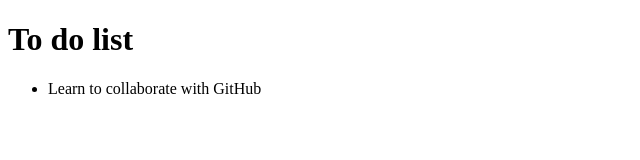
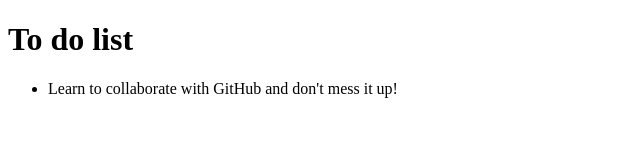
Before and after one commit to kairihye/team-lab-practice, a plain HTML site: page index.html in a window 1280 px wide. Shown: the whole page, without its empty margins (0-640 px from the left). Drawn offline with Linux system fonts and the light colour scheme.

Commit message:
Changed first list item

```diff
--- a/index.html
+++ b/index.html
@@ -7,7 +7,7 @@
 <body>
    <h1>To do list</h1>
    <ul>
-      <li>Learn to collaborate with GitHub</li>
+      <li>Learn to collaborate with GitHub and don't mess it up!</li>
    </ul>
 </body>
 </html>
```
